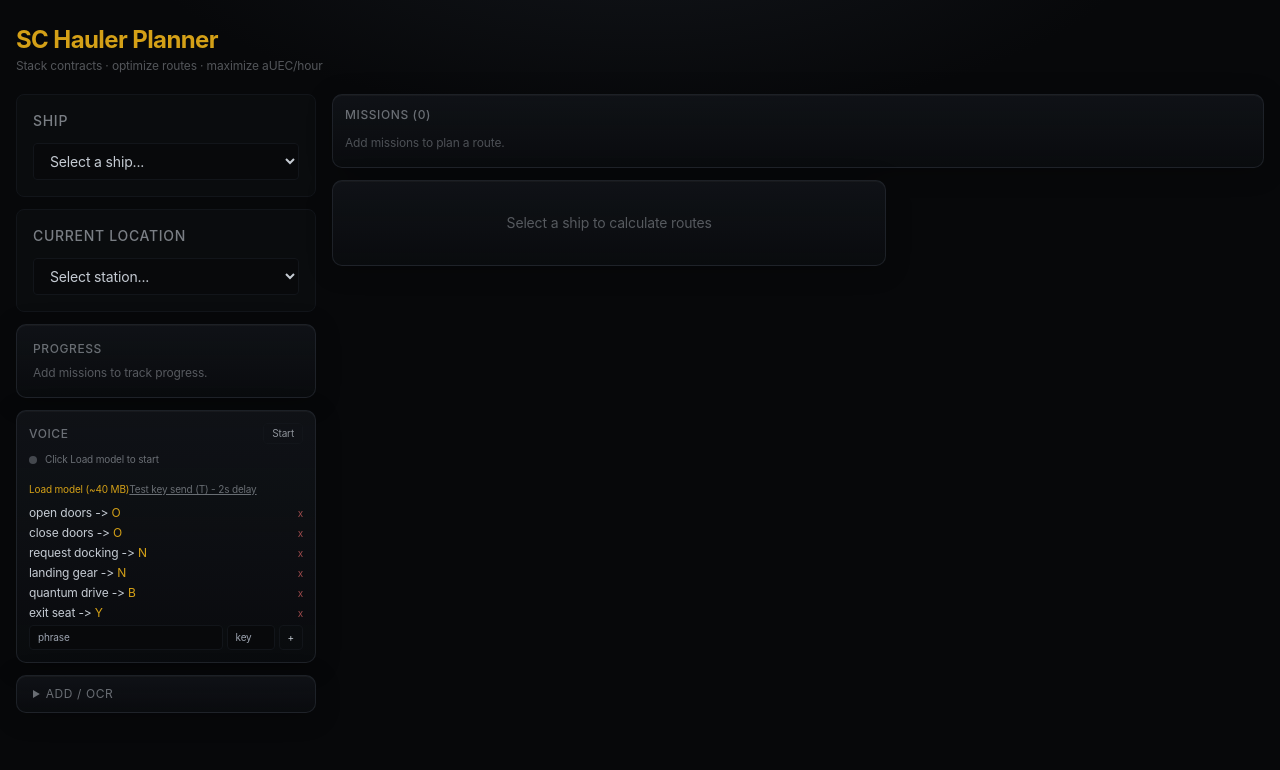
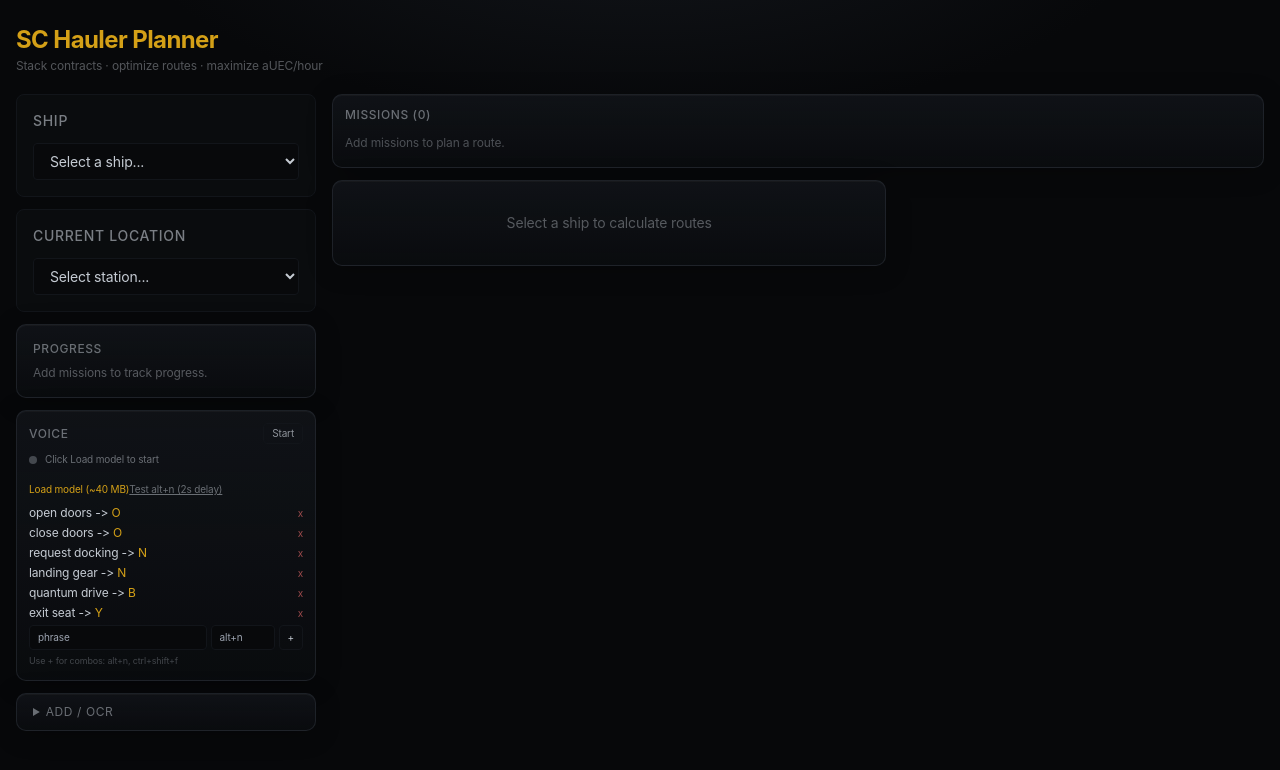
Before and after one commit to DrWhite1/sc-hauler-planner, a Next.js app: page / in a window 1280 px wide. Shown: the top 770 px of the page. Built offline with nearby package versions, Linux system fonts and the light colour scheme.

Commit message:
Update key input placeholder to show combination format

```diff
--- a/components/VoicePanel.tsx
+++ b/components/VoicePanel.tsx
@@ -90,10 +90,10 @@ export function VoicePanel() {
   const toggle = () => (listeningRef.current ? stop() : start());
 
   const testKey = () => {
-    setStatusMsg("Switch to Notepad now - sending T in 2s...");
+    setStatusMsg("Switch to game now - sending alt+n in 2s...");
     setTimeout(() => {
-      window.electronAPI?.sendKey("t");
-      setStatusMsg("Sent T");
+      window.electronAPI?.sendKey("alt+n");
+      setStatusMsg("Sent alt+n");
     }, 2000);
   };
 
@@ -153,7 +153,7 @@ export function VoicePanel() {
       )}
 
       <button onClick={testKey} className="text-[10px] mb-2 text-accent/50 hover:text-accent underline">
-        Test key send (T) - 2s delay
+        Test alt+n (2s delay)
       </button>
 
       <ul className="space-y-1 text-xs mb-2 max-h-28 overflow-auto">
@@ -177,11 +177,12 @@ export function VoicePanel() {
         <input
           value={newKey}
           onChange={(e) => setNewKey(e.target.value)}
-          placeholder="key"
-          className="w-12 rounded bg-ink border border-elevated px-2 py-1 text-[10px]"
+          placeholder="alt+n"
+          className="w-16 rounded bg-ink border border-elevated px-2 py-1 text-[10px]"
         />
         <button onClick={add} className="text-[10px] px-2 border border-elevated rounded">+</button>
       </div>
+      <p className="text-[9px] text-accent/30 mt-1">Use + for combos: alt+n, ctrl+shift+f</p>
     </div>
   );
 }
```
